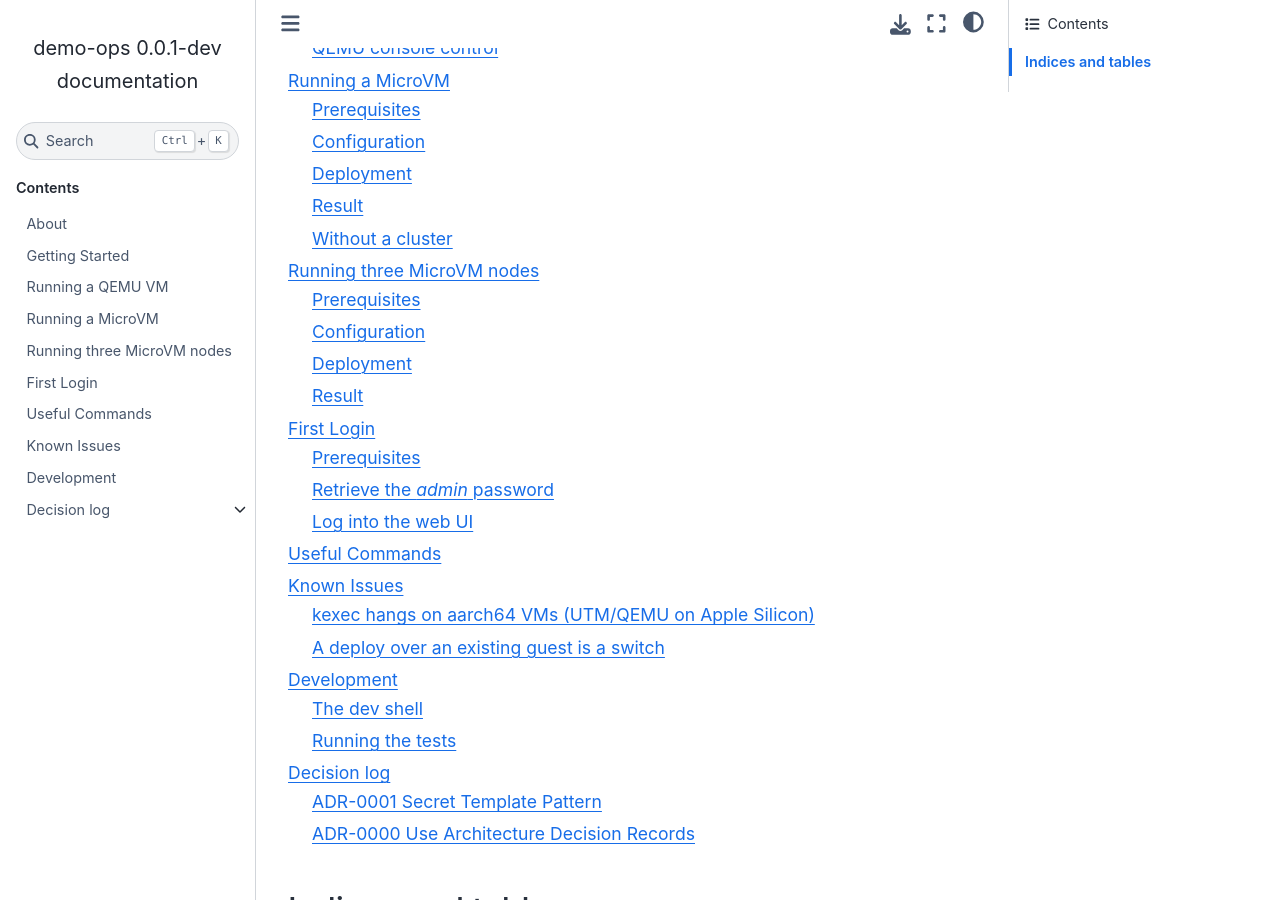
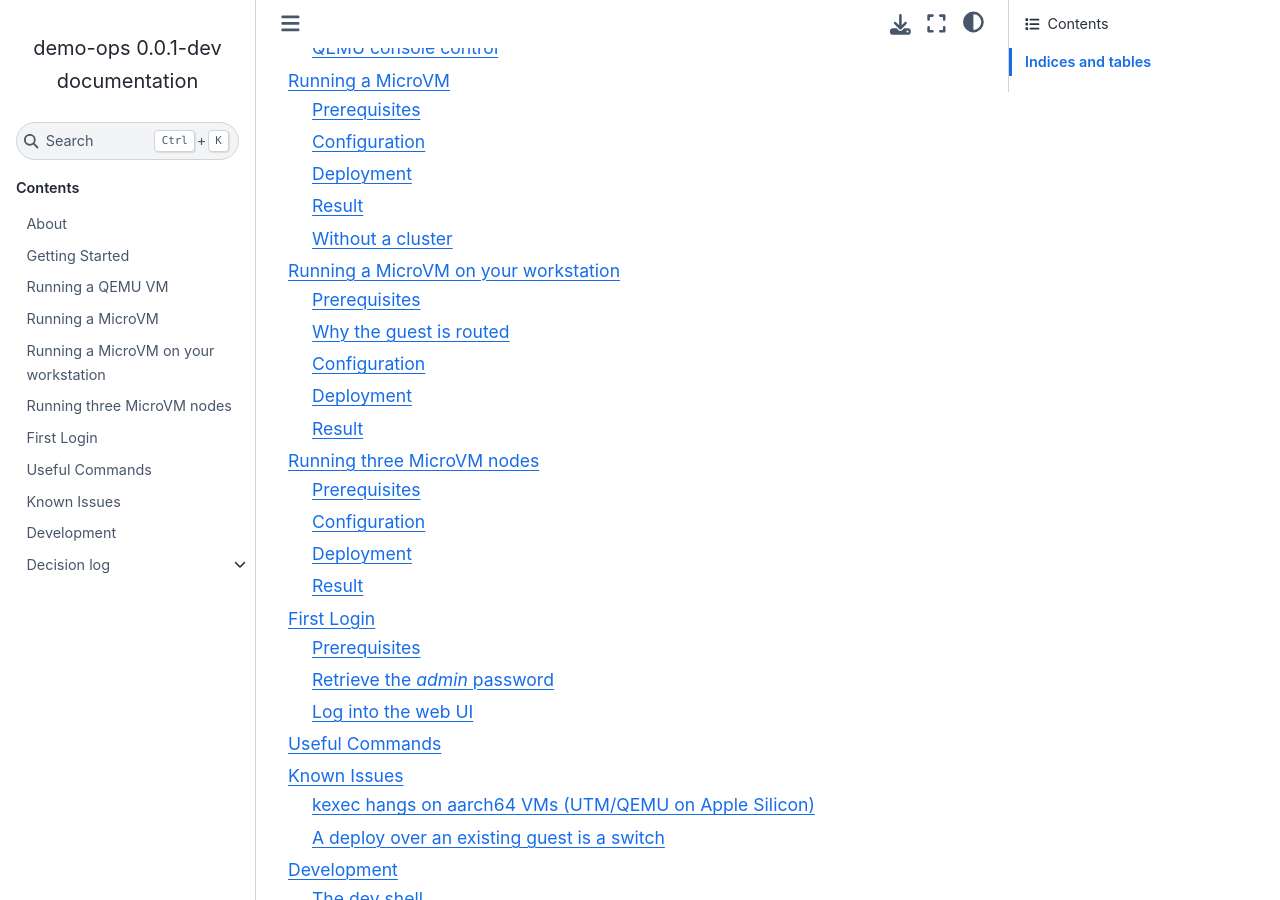
Before and after one commit to bo-tech/demo-ops, a Sphinx documentation site: the page built from docs/index.rst, in a window 1280 px wide and 900 px high, scrolled down 550 px. Built offline with Sphinx 7.4.7 and the Sphinx Book theme 1.1.4, drawn with Linux system fonts in a browser that asks for light colours; some of the changed lines change nothing that is shown.

Commit message:
feat: Deploy a dev microVM on the workstation itself

```diff
--- a/docs/index.rst
+++ b/docs/index.rst
@@ -10,6 +10,7 @@ demo-ops
    getting-started
    run-qemu-vm
    run-microvm
+   run-local-microvm
    run-three-node-microvm
    first-login
    usage
--- /dev/null
+++ b/docs/run-local-microvm.rst
@@ -0,0 +1,107 @@
+======================================
+ Running a MicroVM on your workstation
+======================================
+
+This guide deploys demo-ops as a microVM on the machine you work on,
+rather than on a separate hypervisor host. It is the same microVM path
+as :doc:`run-microvm`, with the workstation acting as its own
+hypervisor.
+
+Use it when you want a cluster to develop against without occupying
+another machine, and especially when your workstation is on wifi ---
+see `Why the guest is routed`_ below.
+
+
+Prerequisites
+=============
+
+- A NixOS workstation with KVM
+- The ``microvm.nix`` host modules enabled on it
+- A bridge named ``br0`` with **no physical interface** attached, an
+  address on it, and NAT from that bridge out through the machine's
+  own network interface
+- SSH access to ``root`` on the workstation itself
+
+:doc:`bo:kubernetes/microvm` covers the host modules. The bridge
+differs from the setup described there: it takes no uplink.
+
+
+Why the guest is routed
+=======================
+
+The microVM setup for a hypervisor host puts the guest directly on the
+LAN by making the host's physical interface a port of ``br0``. A
+workstation on wifi cannot do that. 802.11 associates one MAC address
+per station, and an infrastructure-mode frame has no field for a
+sender behind that station, so a bridged guest's frames are never
+carried and nothing routes back to it.
+
+Giving ``br0`` no uplink and masquerading its traffic avoids the
+problem entirely. Only the workstation's own MAC ever appears on the
+network, and the guest reaches the outside through it. The guest is
+not reachable from other machines on the LAN, which for a development
+cluster is rarely a loss.
+
+
+Configuration
+=============
+
+Edit ``nixos/hosts/dev-local-microvm.nix``:
+
+- Set ``network.address`` to an address inside your ``br0`` subnet
+- Set ``network.gateway`` to the workstation's own address on ``br0``
+- Set ``network.nameservers`` to a resolver the guest can reach
+  through the NAT
+- Add your SSH public key
+
+Edit ``ansible/inventory-dev-local-microvm.yaml``:
+
+- Set ``ansible_host`` to the guest address
+- Set ``microvm_host`` to the workstation's address on ``br0``
+
+``microvm_host`` is how ansible reaches the hypervisor, which here is
+the workstation itself. Its ``br0`` address works for both, so the
+deploy needs no special case for the local host.
+
+
+Deployment
+==========
+
+Enter the ansible development shell:
+
+.. code-block:: bash
+
+   nix develop ./external/business-operations#ansible
+
+Deploy the microVM and start it:
+
+.. code-block:: bash
+
+   ansible-playbook -i ./ansible/inventory-dev-local-microvm.yaml \
+     $BO_PLAYBOOKS/deploy-microvms.yaml
+
+Verify SSH access:
+
+.. code-block:: bash
+
+   ssh root@<guest-ip> hostname
+
+Bootstrap the Kubernetes cluster:
+
+.. code-block:: bash
+
+   ansible-playbook -i ./ansible/inventory-dev-local-microvm.yaml \
+     $BO_PLAYBOOKS/bootstrap-existing-machines.yaml
+
+
+Result
+======
+
+A single-node Kubernetes cluster running on your workstation, with the
+application layer left off --- the inventory sets ``skip_rook_ceph``
+and declares no ``cluster_path``, so the bootstrap stops once Cilium
+and OpenEBS are in and there is no Flux step to run.
+
+The guest takes its closure from the workstation's own Nix store over
+virtiofs, so a configuration change is built locally and is already
+present in the guest. Rebuilding it fetches nothing.
```
Also changed, not shown: 3 other files.
